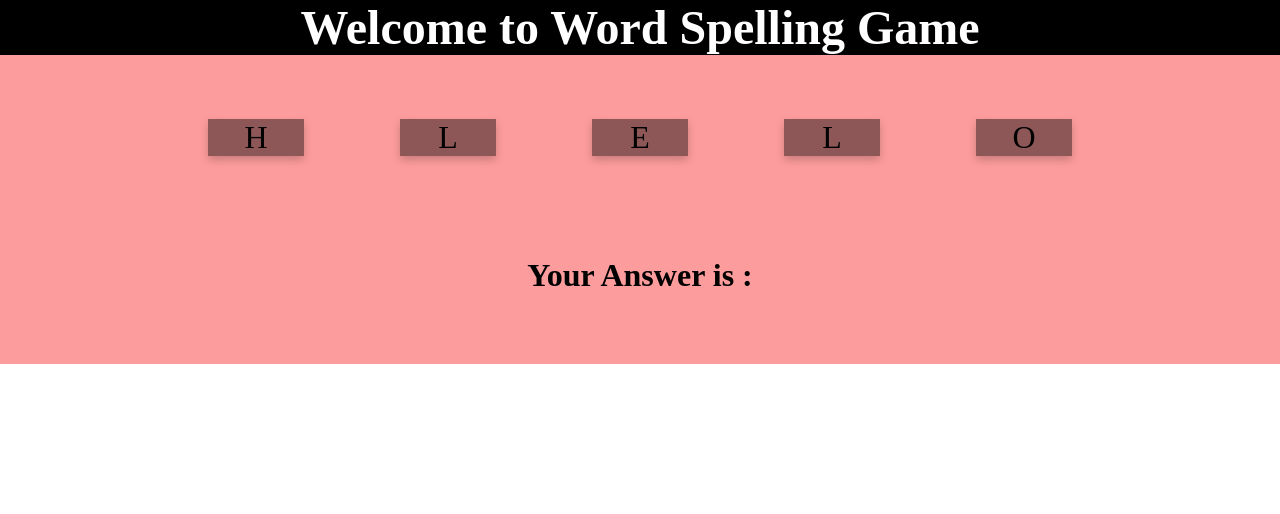
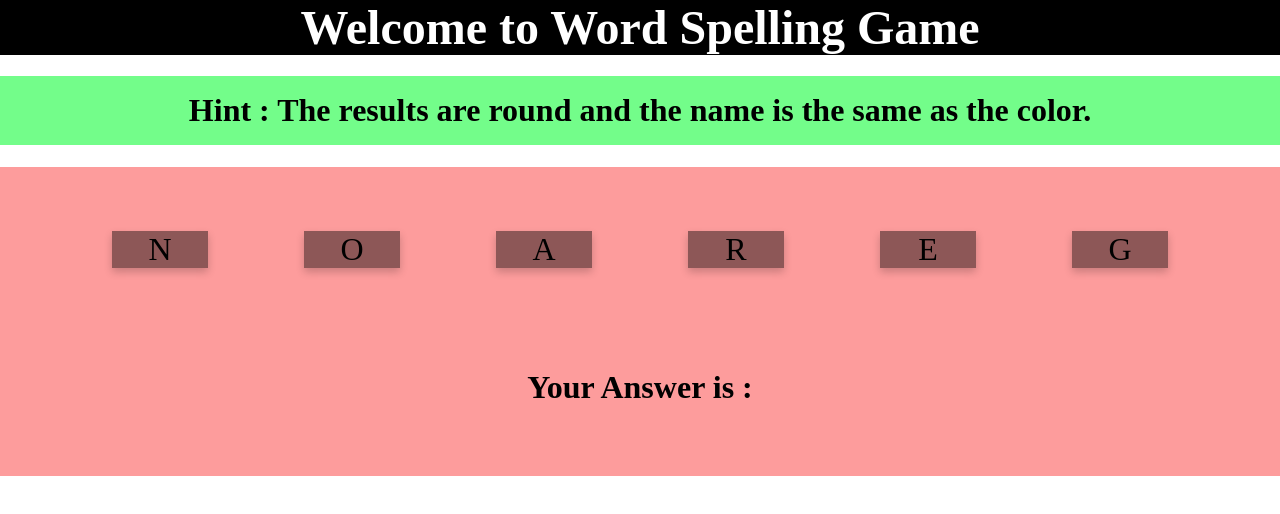
Before and after one commit to oopszaxyz/Lab_3SA03, a React (Create React App) app: page / in a window 1280 px wide. Shown: the top 514 px of the page. Built offline with nearby package versions, Linux system fonts and the light colour scheme.

Commit message:
part 7.4

```diff
--- a/src/App.css
+++ b/src/App.css
@@ -40,6 +40,13 @@
     padding: 1em;
 }
 
+.gameHint{
+    background-color: rgb(115, 253, 138);
+    text-align: center;
+    font-family: 'Fredoka One', cursive;
+    padding: 0.5em;
+}
+
 .activeCard {
     color: rgb(0, 0, 0)(0, 0, 0);
     background: rgb(218, 255, 7);
--- a/src/App.js
+++ b/src/App.js
@@ -4,15 +4,40 @@ import './App.css';
 import CharacterCard from './CharacterCard';
 import WordCard from './WordCard';
 
-const word = "Hello";
+var hint;
+var word;
+var Random = Math.floor(Math.random() * 3) + 1;
+
+if (Random == 1){
+  word = "Hello";
+  hint = "The words that you say when greeting";
+
+}
+if (Random == 2){
+  word = "Lions";
+  hint = "The king of forest and more then one";
+}
+if (Random == 3){
+  word = "Orange";
+  hint ="The results are round and the name is the same as the color.";
+}
+
+
 function App() {
   return (
     <div>
       <h1 className = 'gameName'>
         Welcome to Word Spelling Game
       </h1>
+
+      <h1 className = 'gameHint'>
+        Hint : {hint}
+      </h1>
+
       <WordCard value={word}/>
+
     </div>
   );
  }
+
  export default App;
```
